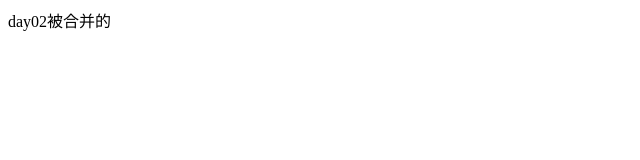
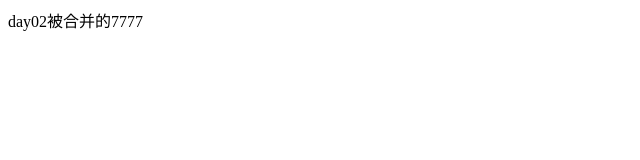
Before and after one commit to 3102093662/2208, a plain HTML site: page index.html in a window 1280 px wide. Shown: the full height of the page, 0-640 px from the left. Drawn offline with Linux system fonts and the light colour scheme.

Commit message:
测试是否冲突

```diff
--- a/index.html
+++ b/index.html
@@ -9,7 +9,7 @@
 </head>
 
 <body>
-    <span>day02被合并的</span>
+    <span>day02被合并的7777</span>
 </body>
 
 </html>
```
